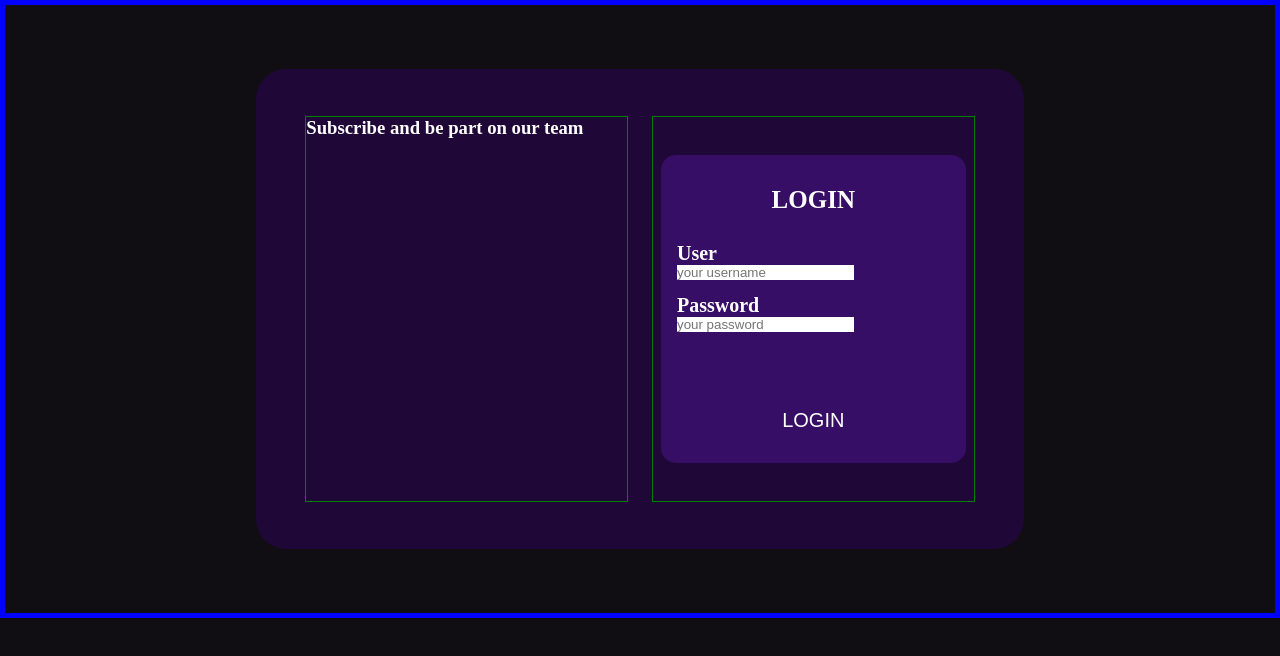
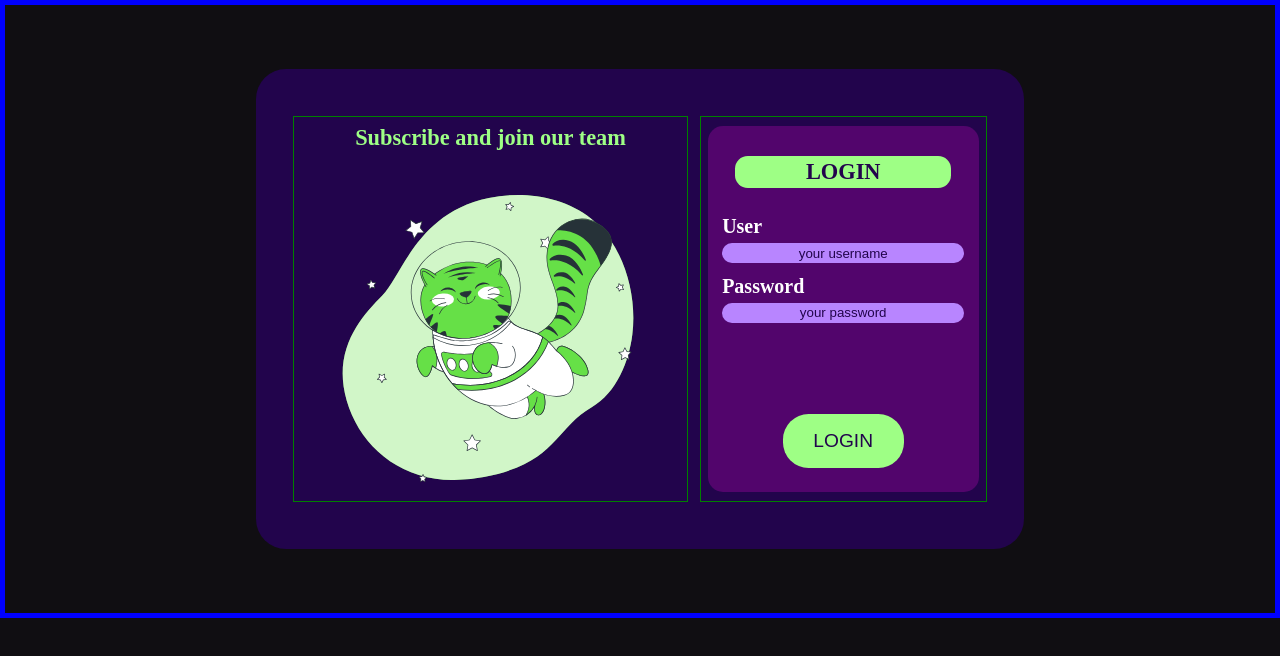
Before and after one commit to WillOliv/Simple-Login-page, a plain HTML site: page index.html in a window 1280 px wide. Drawn offline with Linux system fonts and the light colour scheme.

Commit message:
Adding a .SVG asset on right and stylizing in left

```diff
--- a/index.html
+++ b/index.html
@@ -15,13 +15,10 @@
 
         <div class="left-div">
 
-        <div class="main-left">
-
-                <h3 class="right-title">Subscribe and be part on our team</h3>
-                <div class="left-img">
-                    <img src="" alt="">
-                </div>
-        </div>
+            <h3 class="left-title">Subscribe and join our team</h3>
+            <div class="left-img">
+                <img src="assets/cat-astronaut-animate.svg" alt="">
+            </div>
 
         </div>
 
--- a/style.css
+++ b/style.css
@@ -7,10 +7,16 @@
 }
 
 :root{
-    --color-1: #211522;
-    --color-2: #613659;
-    --color-3: #C197D2;
-    --color-4: #D3B1C2;
+    --purple-1: #22044c;
+    --purple-2: #52056C;
+    --purple-3: #b885ff;
+    --purple-4: #dcc2ff;
+
+    --green-1: #124c04;
+    --green-2: #1F6C05;
+    --green-3: #9eff85;
+    --green-4: #ceffc2;
+
 }
 
 body{
@@ -23,7 +29,7 @@ body{
 }
 
 .main-div{
-    background-color: #1F0838;
+    background-color: var(--purple-1);
 
     display: flex;
     justify-content: space-evenly;
@@ -37,15 +43,42 @@ body{
     border-radius: 30px ;
 }
 
-/*----------------- Left -----------------*/
+/*----------------- Left Div-----------------*/
 .left-div{
     border: 1px solid green;
-    width: 45%;
+    width: 55%;
     height: 90%;
+    display: flex;
+    flex-direction: column;
+    align-items: center;
+    justify-content: space-between;
 }
 
+.left-div .left-title{
+    color: var(--green-3);
 
-/*----------------- Right -----------------*/
+    width: 90%;
+    height: 10%;
+
+    margin: 1%;
+    padding: 1%;
+    font-size: 1.75vw;
+    text-align: center;
+
+}
+
+.left-img{
+    width: 95%;
+    height: 85%;
+
+}
+
+.left-img img{
+    width: 100%;
+    height: 100%;
+}
+
+/*----------------- Right Div -----------------*/
 .right-div{
     border: 1px solid green;
 
@@ -53,30 +86,37 @@ body{
     align-items: center;
     justify-content: space-evenly;
 
-    width: 45%;
+    width: 40%;
     height: 90%;
 }
 
 
 .main-login{
-    background-color: #370E65;
+    background-color: var(--purple-2);
 
     display: flex;
     flex-direction: column;
     justify-content: space-evenly;
 
     width: 95%;
-    height: 80%;
+    height: 95%;
 
     border-radius: 15px;
     padding: 5%;
 }
 
 .main-login .title-login{
+    background-color: #9eff85;
+    color: var(--purple-1);
     display: flex;
     justify-content: space-evenly;
+    align-items: center;
 
-    font-size: 25px;
+    margin: 1vw;
+    padding: 0.25vw;
+    border-radius: 1vw;
+
+    font-size: 1.75vw;
 }
 
 .main-form{
@@ -89,22 +129,48 @@ body{
     margin: 5% 0%;
 }
 
+
 .main-login .button{
     display: flex;
     justify-content: space-evenly;
 }
 
+.user-input input,
+.password-input input{
+    background-color: var(--purple-3);
+    color: var(--purple-1);
+    text-align: center;
+    width: 100%;
+    padding: 1%;
+    margin-top: 2%;
+    border-radius: 1vw;
+    outline: none;
+}
+
+::placeholder {
+    color: var(--purple-1);
+  }
+
 .button{
     display: flex;
-    justify-content: space-evenly;
-    cursor: pointer;
+    justify-content: center;
+    align-items: center;
+    width: 100%;
+    height: 20%;
 }
 
 .button button{
-    background-color: transparent;
+    background-color: var(--green-3);
+    width: 50%;
+    height: 80%;
+
+    border-radius: 2vw;
+
 }
 
 .button a{
+    color: var(--purple-1);
     text-decoration: none;
-    font-size: 20px;
+    font-size: 1.5vw;
+    cursor: pointer;
 }
```
Also changed, not shown: assets/cat-astronaut-animate.svg (added).
